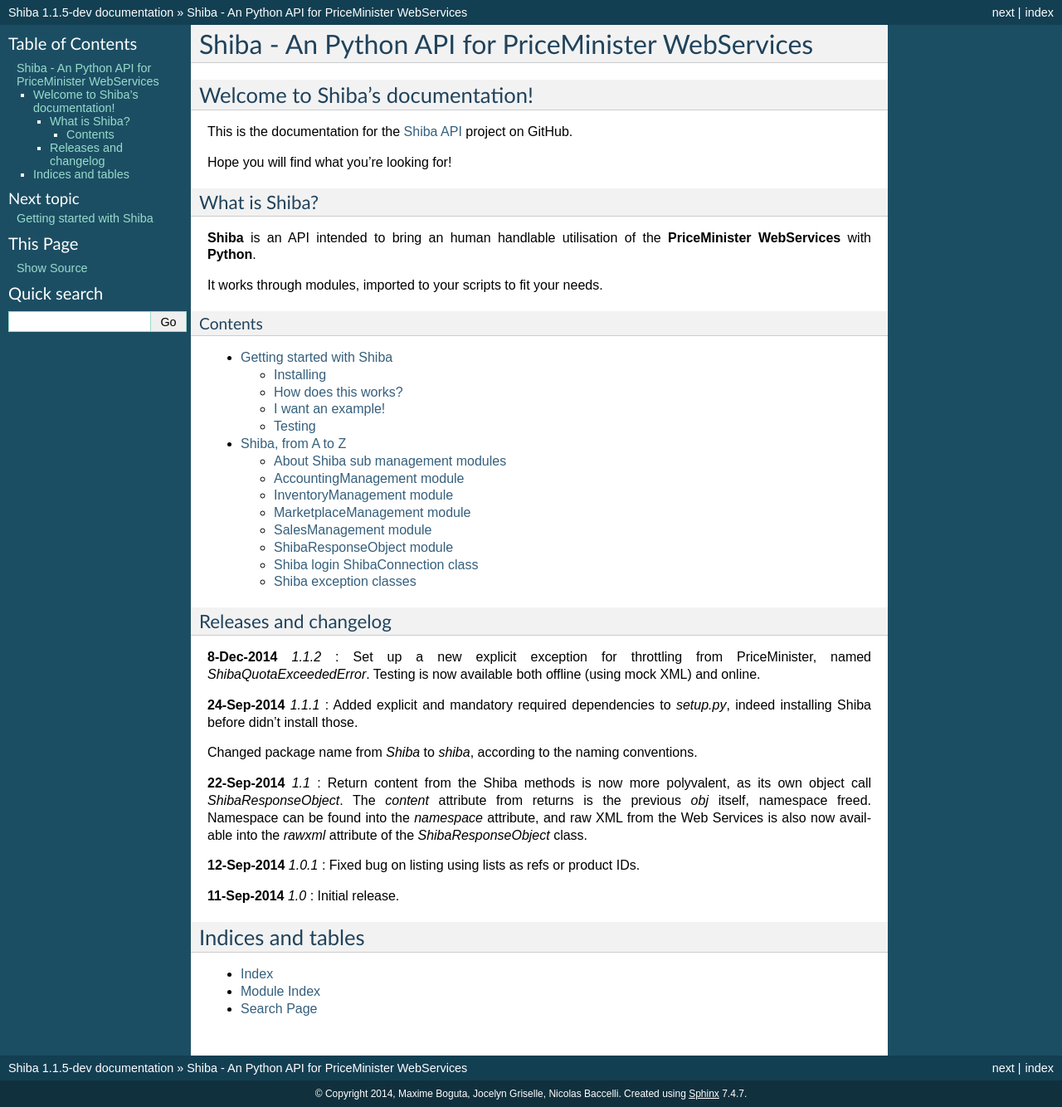
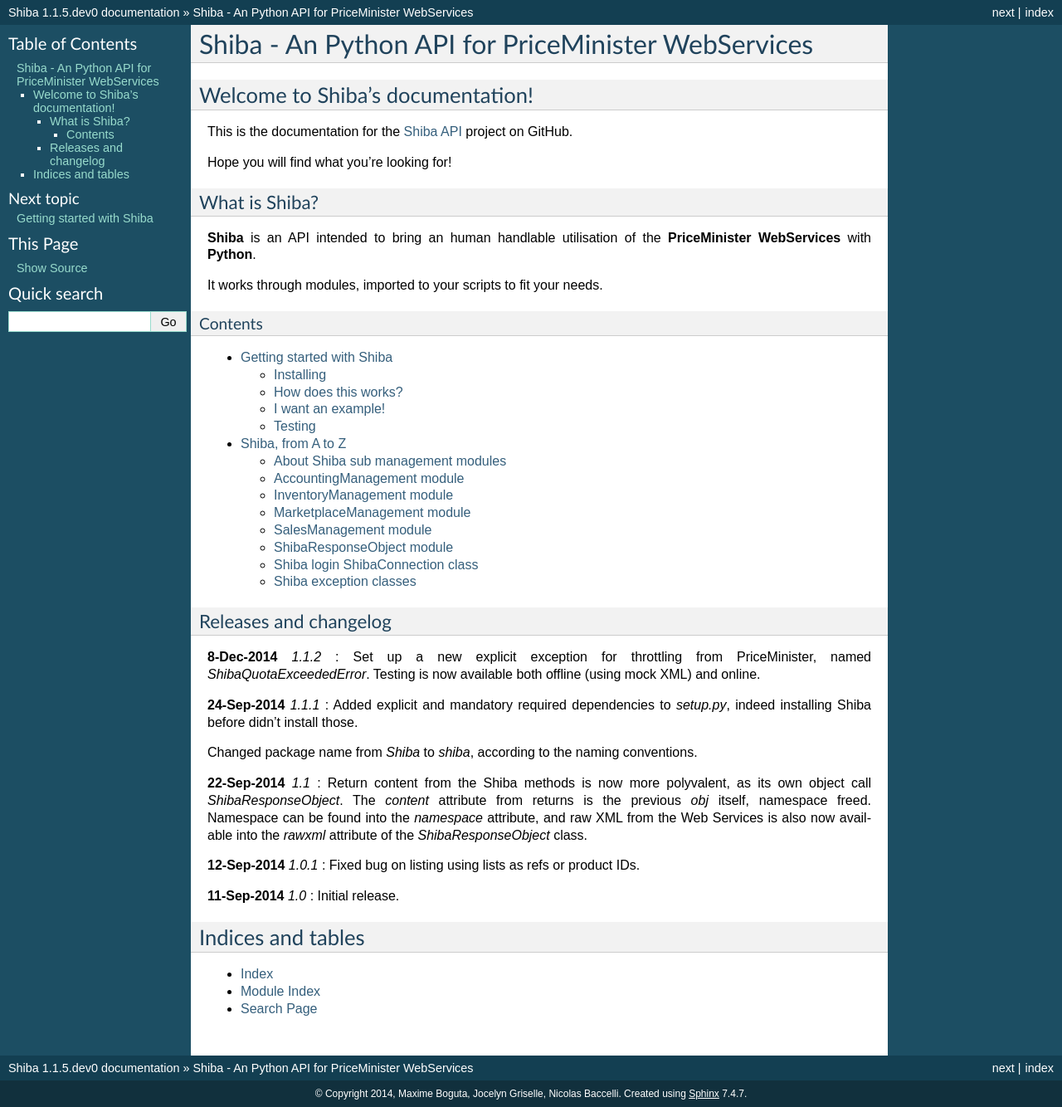
Before and after one commit to ShibaAPI/shiba, a Sphinx documentation site: the page built from doc/index.rst, in a window 1280 px wide. Shown: the whole page at 83% size. Built offline with Sphinx 7.4.7, drawn with Linux system fonts in a browser that asks for light colours; part of the change alters nothing that is shown.

```diff
--- a/doc/conf.py
+++ b/doc/conf.py
@@ -14,6 +14,7 @@
 
 import sys
 import os
+import re
 
 # If extensions (or modules to document with autodoc) are in another directory,
 # add these directories to sys.path here. If the directory is relative to the
@@ -53,10 +54,18 @@ copyright = u'2014, Maxime Boguta, Jocelyn Griselle, Nicolas Baccelli'
 # |version| and |release|, also used in various other places throughout the
 # built documents.
 #
+# The version info for the project you're documenting, acts as replacement
+# for |version| and |release|, also used in various other places throughout
+# the built documents.
+#
+version_file = os.path.join(HERE, os.pardir,
+                            'shiba', '__init__.py')
+
+release = re.search("__version__ = '([^']+)'",
+                    open(version_file).read().strip()).group(1)
 # The short X.Y version.
-version = '1.1'
-# The full version, including alpha/beta/rc tags.
-release = '1.1.5-dev'
+version = '.'.join(release.split('.')[:2])
+
 
 # The language for content autogenerated by Sphinx. Refer to documentation
 # for a list of supported languages.
```
